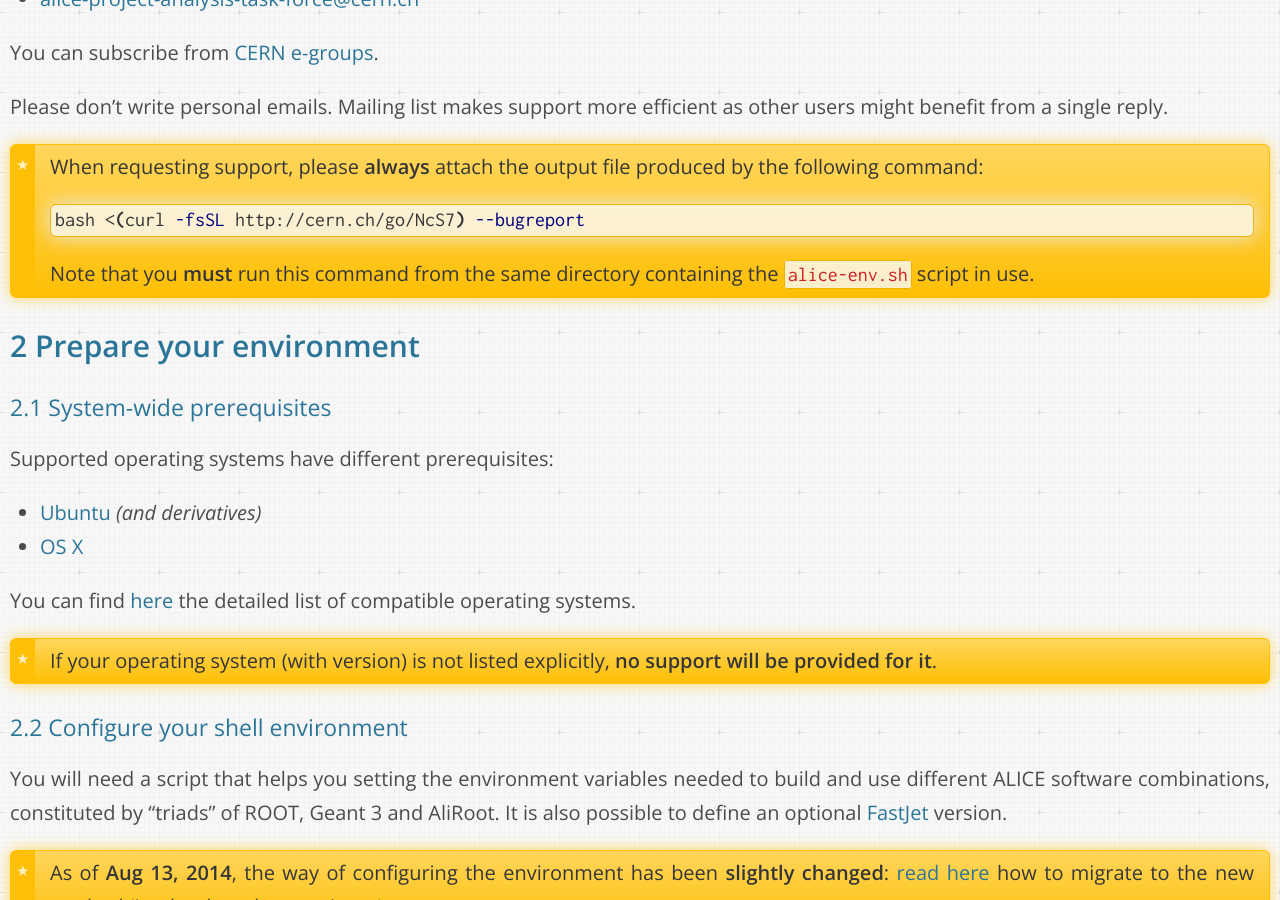
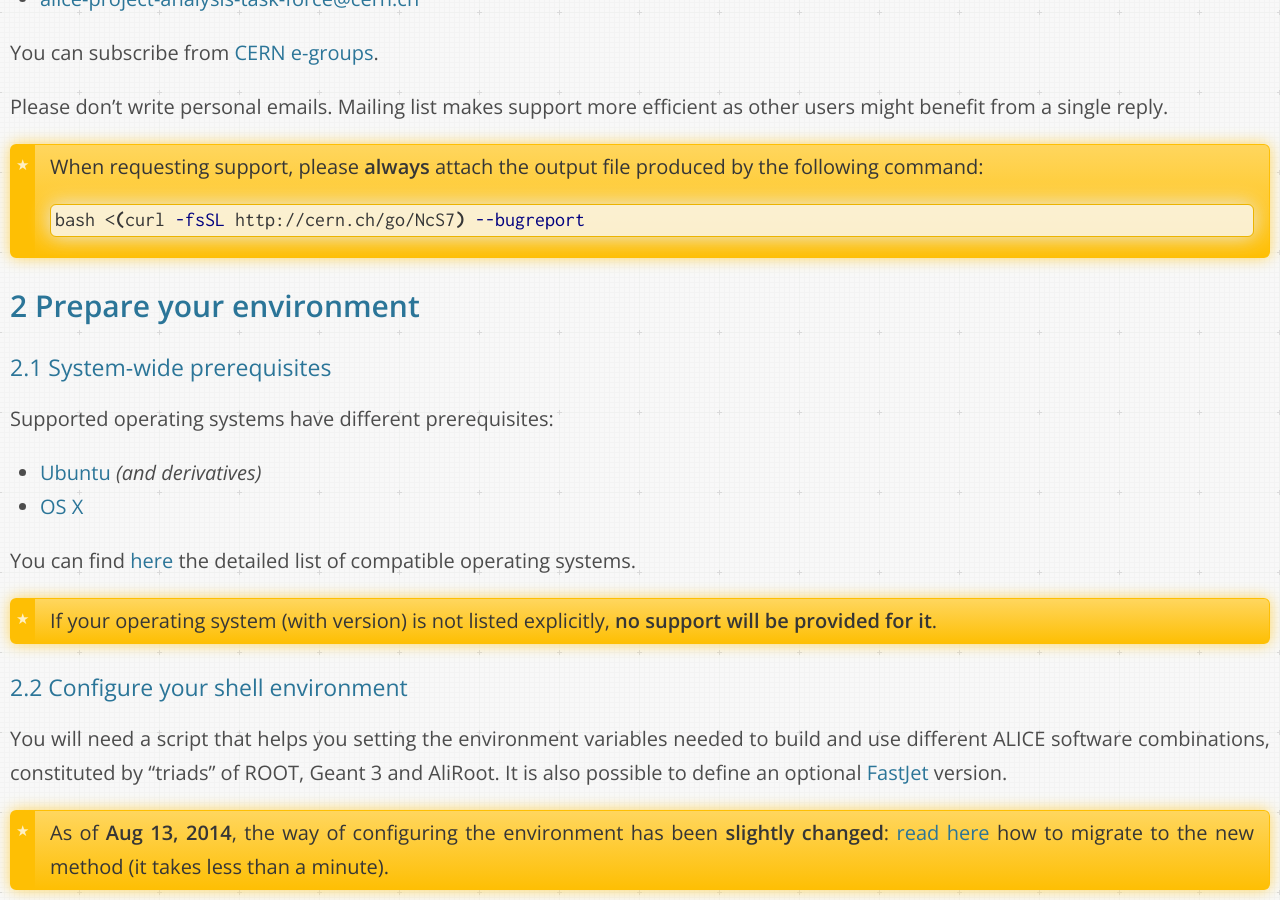
Before and after one commit to dberzano/dberzano.github.io, a Jekyll site: the page built from alice/install-aliroot/manual.md, in a window 1280 px wide and 900 px high, scrolled down 1348 px. Built offline with Jekyll 4.4.1, drawn with Linux system fonts in a browser that asks for light colours; Markdown is read by kramdown in place of the engine named in the settings.

Commit message:
AliInst: bugreport does not need alice-env

````diff
--- a/alice/install-aliroot/manual.md
+++ b/alice/install-aliroot/manual.md
@@ -40,9 +40,6 @@
 > ```bash
 > bash <(curl -fsSL http://cern.ch/go/NcS7) --bugreport
 > ```
->
-> Note that you **must** run this command from the same directory
-> containing the `alice-env.sh` script in use.
 
 
 Prepare your environment
````
